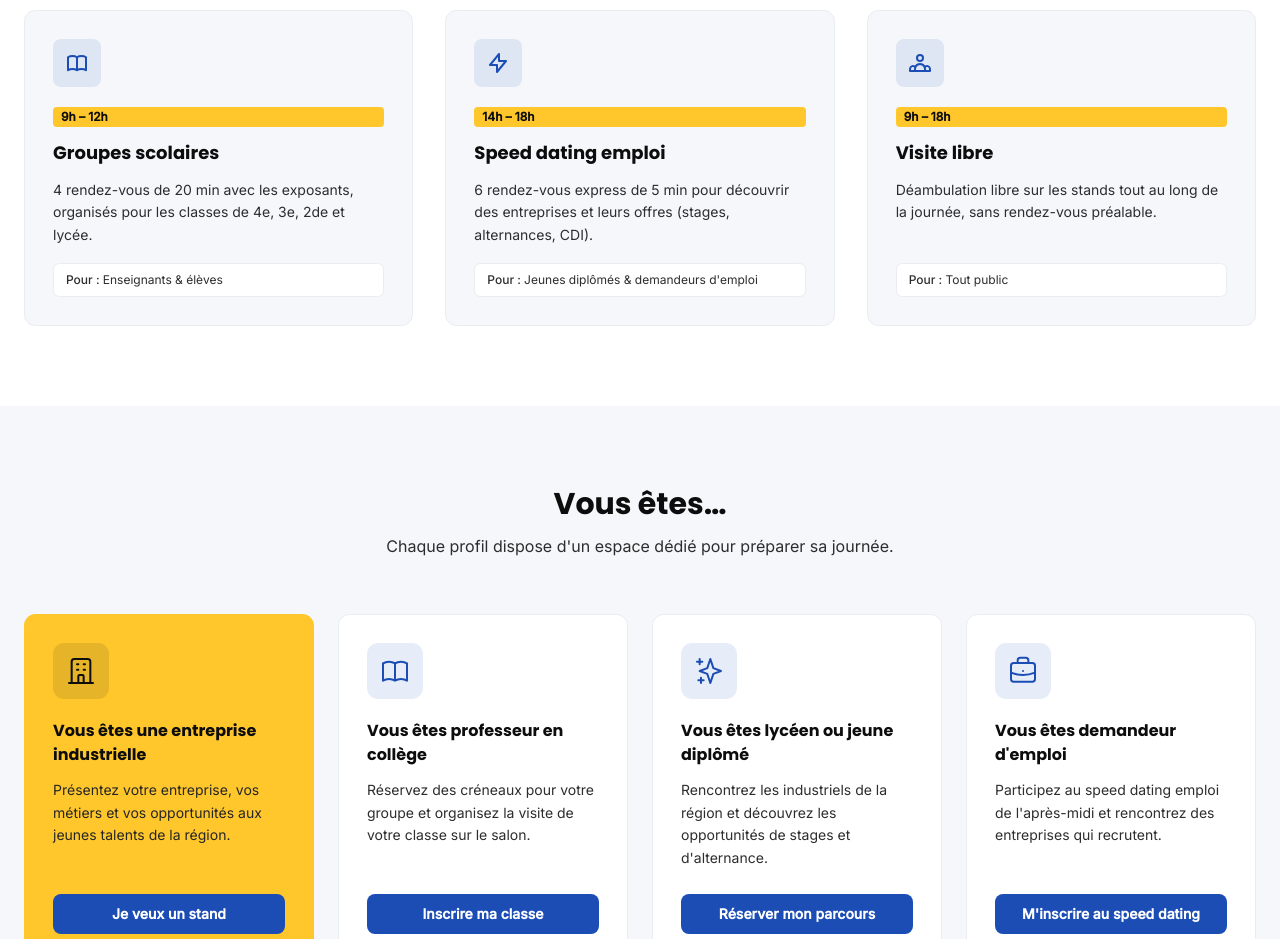
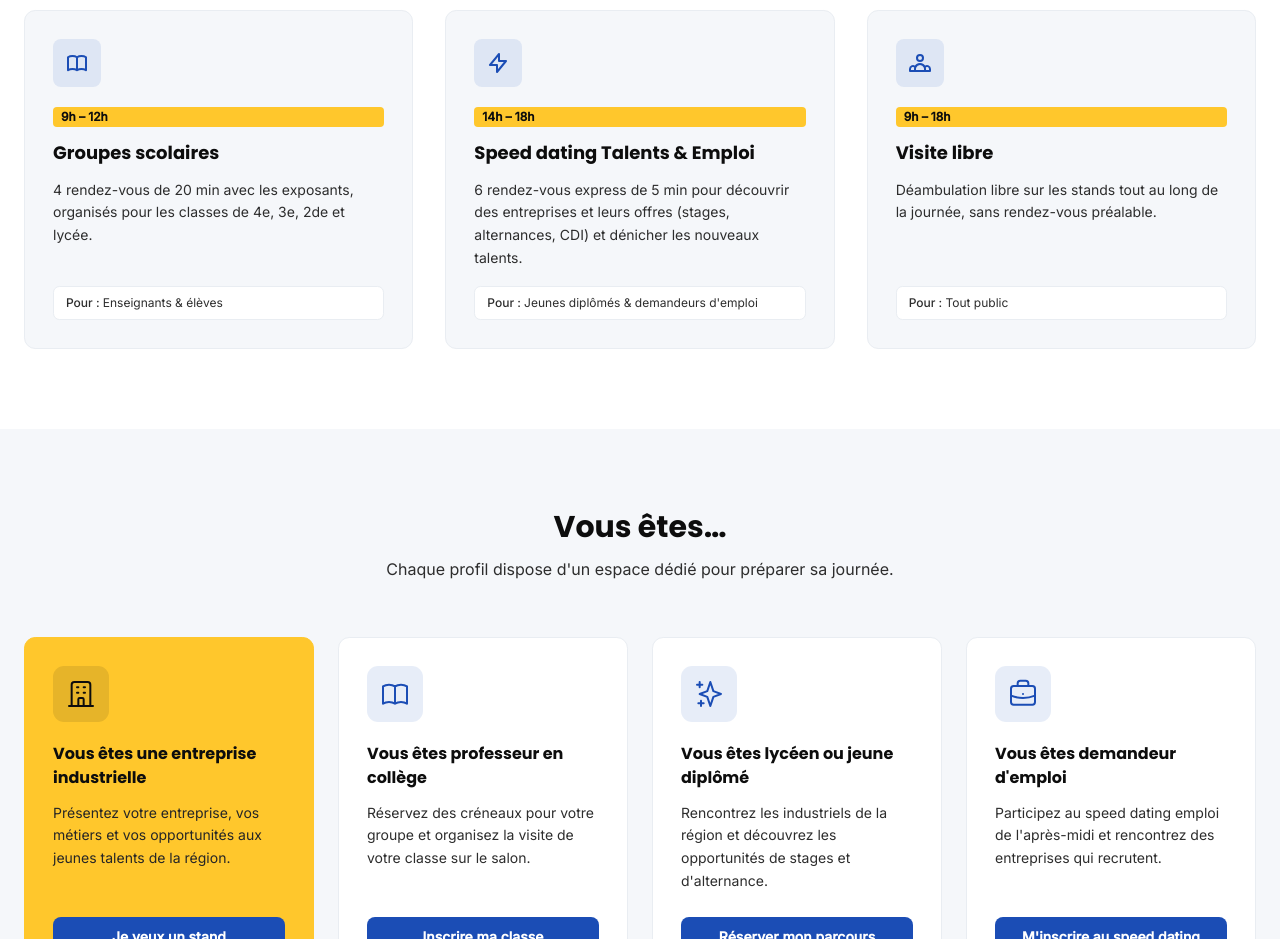
Before and after one commit to mlgs45/mivl-booking, a Next.js app: page / in a window 1280 px wide. Shown: the part 960-1899 px from the top of the page. Built offline with nearby package versions, Linux system fonts and the light colour scheme; no server answers.

Commit message:
feat(landing): parcours après-midi renommé "Speed dating Talents & Emploi"
Met en avant le double objectif : jeunes/DE qui découvrent des offres ET
entreprises qui dénichent de nouveaux talents. La version précédente
("Speed dating emploi") était trop mono-public.

```diff
--- a/app/page.tsx
+++ b/app/page.tsx
@@ -25,8 +25,8 @@ const PARCOURS = [
   },
   {
     heure: "14h – 18h",
-    titre: "Speed dating emploi",
-    desc: "6 rendez-vous express de 5 min pour découvrir des entreprises et leurs offres (stages, alternances, CDI).",
+    titre: "Speed dating Talents & Emploi",
+    desc: "6 rendez-vous express de 5 min pour découvrir des entreprises et leurs offres (stages, alternances, CDI) et dénicher les nouveaux talents.",
     public: "Jeunes diplômés & demandeurs d'emploi",
     iconPath: "M13 10V3L4 14h7v7l9-11h-7z",
   },
```
